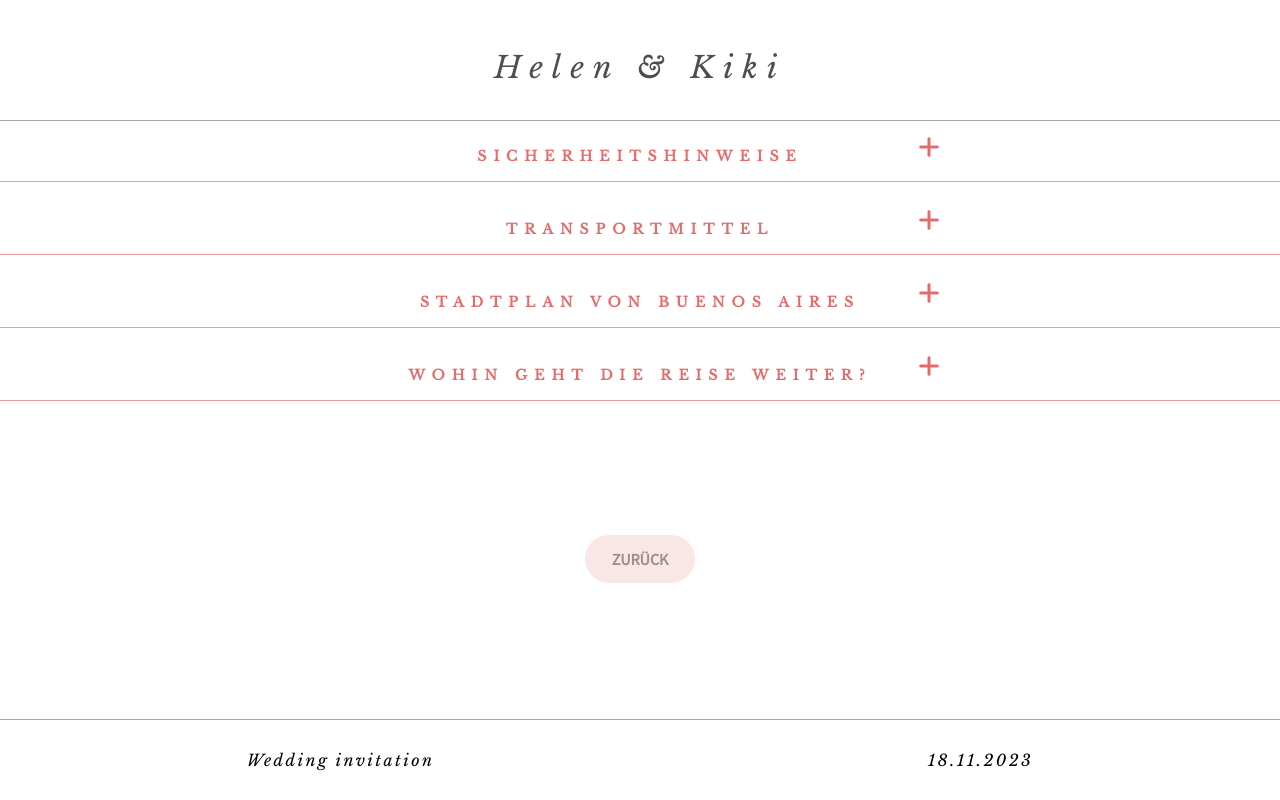
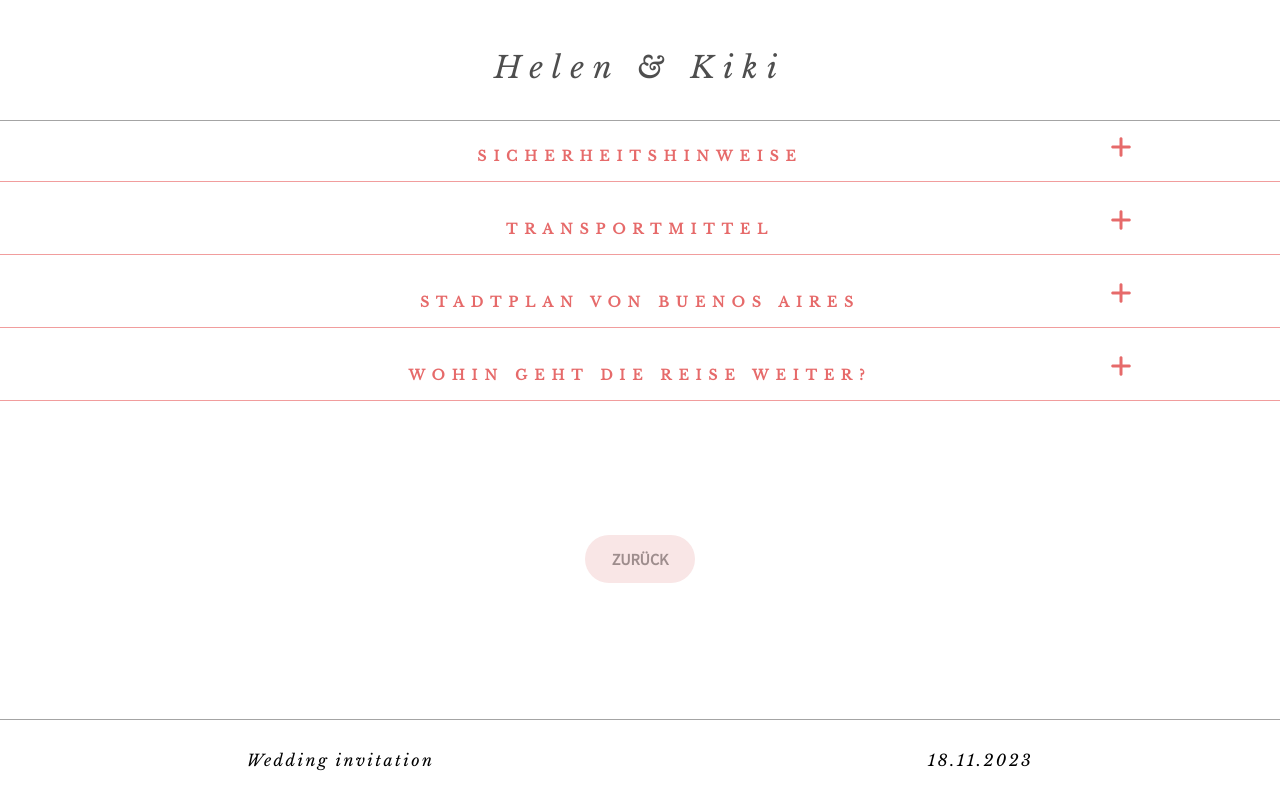
Before and after one commit to AAlejof/HeliKi, a React (Create React App) app in the folder client/: page /tips in a window 1280 px wide. Built offline with nearby package versions, Linux system fonts and the light colour scheme.

Commit message:
fix responsive cross/chevron position

```diff
--- a/client/src/components/Tips/Tips.module.css
+++ b/client/src/components/Tips/Tips.module.css
@@ -248,7 +248,7 @@
 
 	.faDiv {
 		position: absolute;
-		right: 20vw;
+		right: 5vw;
 		display: flex;
 		justify-content: flex-start;
 		align-items: left;
```
